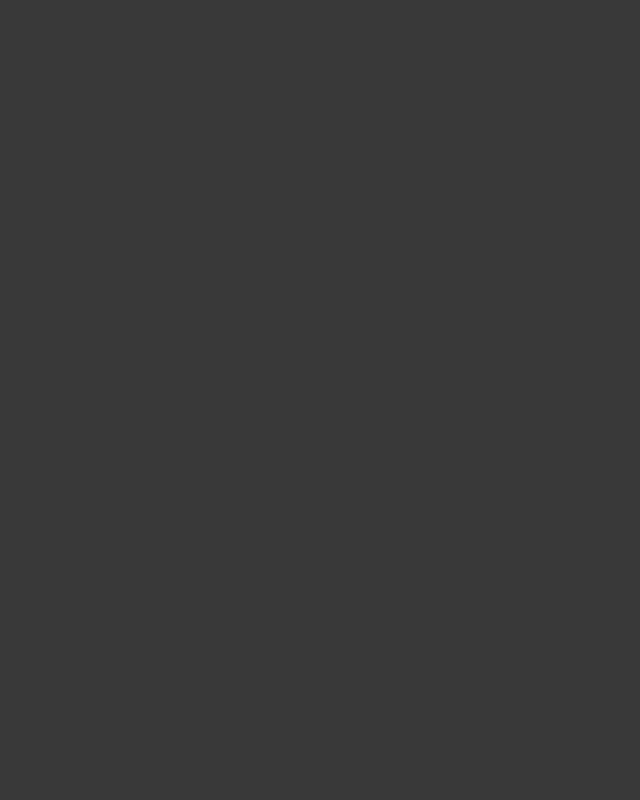
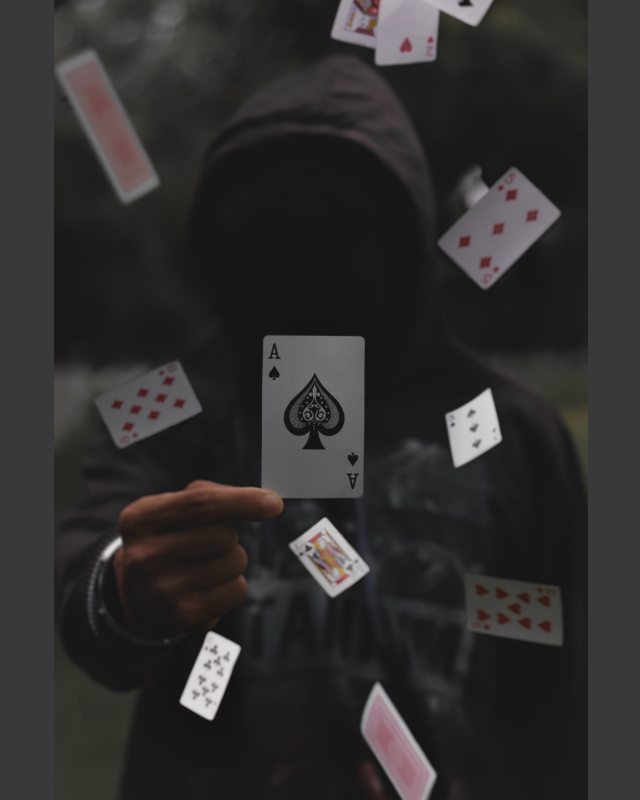
Before and after one commit to IshakAtes/ringoffire, an Angular app: page / in a window 1280 px wide. Shown: the whole page, without its empty margins (319-959 px from the left). Built offline with nearby package versions, Linux system fonts and the light colour scheme.

Commit message:
style start image

```diff
--- a/src/app/start-screen/start-screen.component.html
+++ b/src/app/start-screen/start-screen.component.html
@@ -1,3 +1,3 @@
 <div class="startScreen">
-
+    <img src="./../../assets/img/pexels-nick-rtr-3187173.jpg" alt="">
 </div>
--- a/src/app/start-screen/start-screen.component.scss
+++ b/src/app/start-screen/start-screen.component.scss
@@ -3,4 +3,11 @@
     height: 100vh;
     max-width: 100%;
     background-color: #393939;
+    display: flex;
+    justify-content: center;
+    align-items: center;
+    >img {
+        width: auto;
+        height: 100vh;
+    }
 }
```
